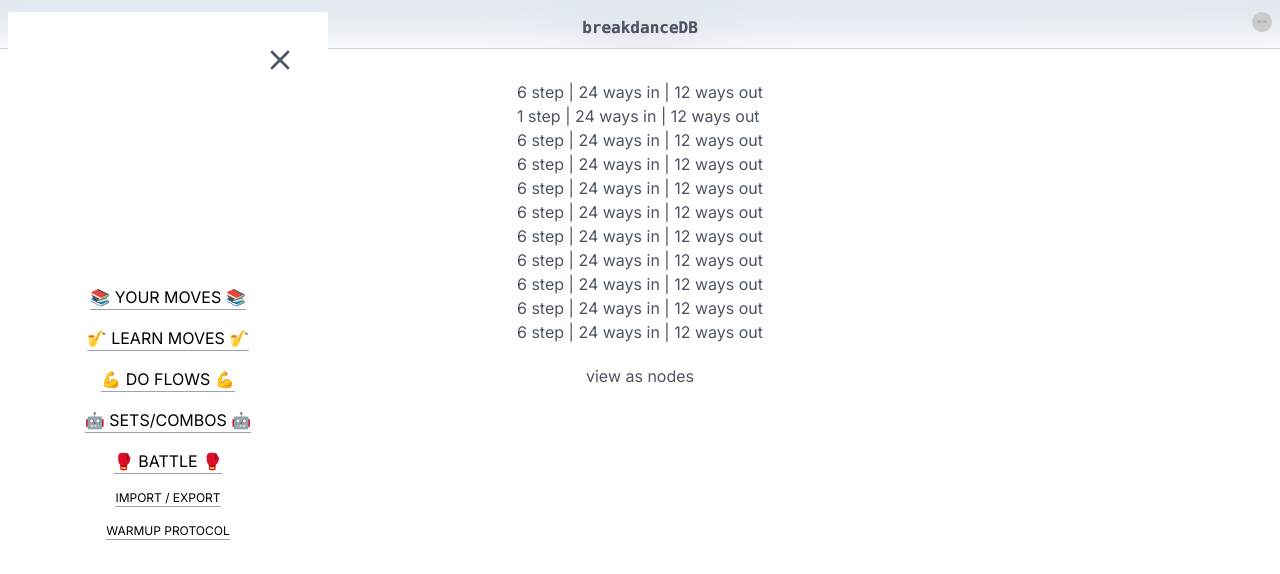
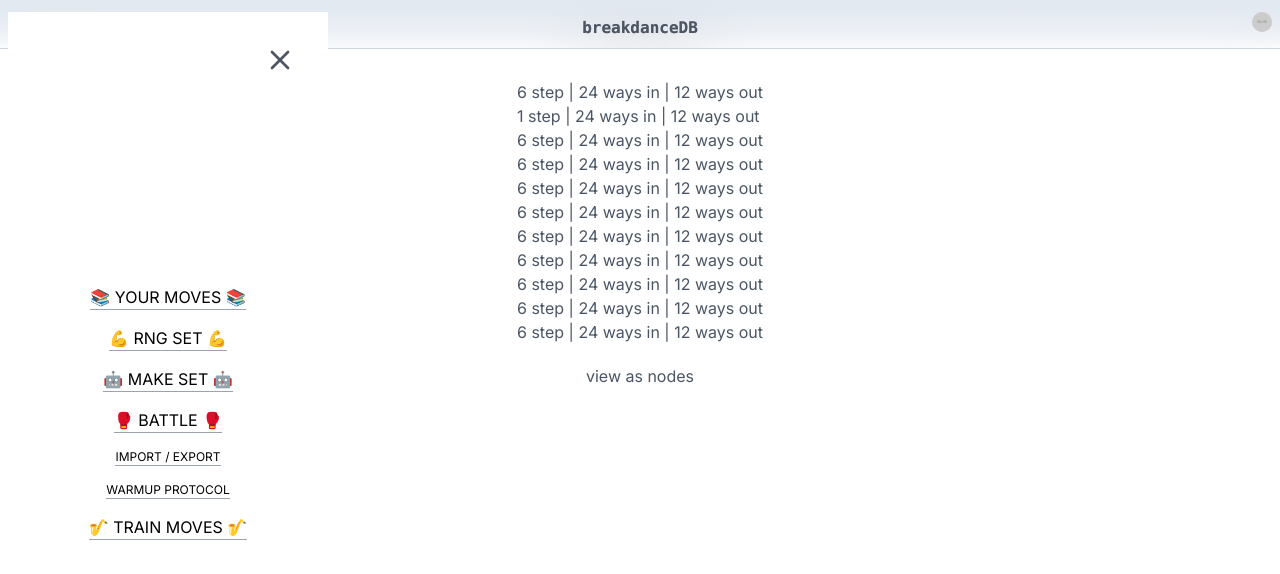
Before and after one commit to volaix/breakdancedb, a Next.js app: page /nodes in a window 1280 px wide. Both pictures are taken after a click on the element 18 px from the left and 21 px from the top of the page. Shown: the top 574 px of the page. Built offline with nearby package versions, Linux system fonts and the light colour scheme.

Commit message:
testing new header for system

```diff
--- a/src/app/_components/Header.tsx
+++ b/src/app/_components/Header.tsx
@@ -66,18 +66,10 @@ export default function RenderHeader() {
                     <a href="/yourmoves">📚 Your Moves 📚</a>
                   </li>
                   <li className="my-2 border-b border-gray-400 uppercase">
-                    <a href="/learnmoves">🎷 Learn Moves 🎷</a>
-                  </li>
-                  {inDevelopment || (
-                    <li className="my-2 border-b border-gray-400 uppercase">
-                      <a href="/">Learn Transitions</a>
-                    </li>
-                  )}
-                  <li className="my-2 border-b border-gray-400 uppercase">
-                    <a href="/learnflows">💪 Do Flows 💪</a>
+                    <a href="/learnflows">💪 RNG Set 💪</a>
                   </li>
                   <li className="my-2 border-b border-gray-400 uppercase">
-                    <a href="/combos">🤖 Sets/Combos 🤖</a>
+                    <a href="/combos">🤖 Make Set 🤖</a>
                   </li>
                   <li className="my-2 border-b border-gray-400 uppercase">
                     <a href="/battle">🥊 Battle 🥊</a>
@@ -93,6 +85,14 @@ export default function RenderHeader() {
                   <li className="my-2 border-b border-gray-400 text-xs uppercase">
                     <a href="/warmup">Warmup Protocol‍</a>
                   </li>
+                  <li className="my-2 border-b border-gray-400 uppercase">
+                    <a href="/learnmoves">🎷 Train Moves 🎷</a>
+                  </li>
+                  {inDevelopment || (
+                    <li className="my-2 border-b border-gray-400 uppercase">
+                      <a href="/">Learn Transitions</a>
+                    </li>
+                  )}
                   {inDevelopment || (
                     <li className="my-2 border-b border-gray-400 uppercase">
                       <a href="/nodes">Nodeview</a>
```
